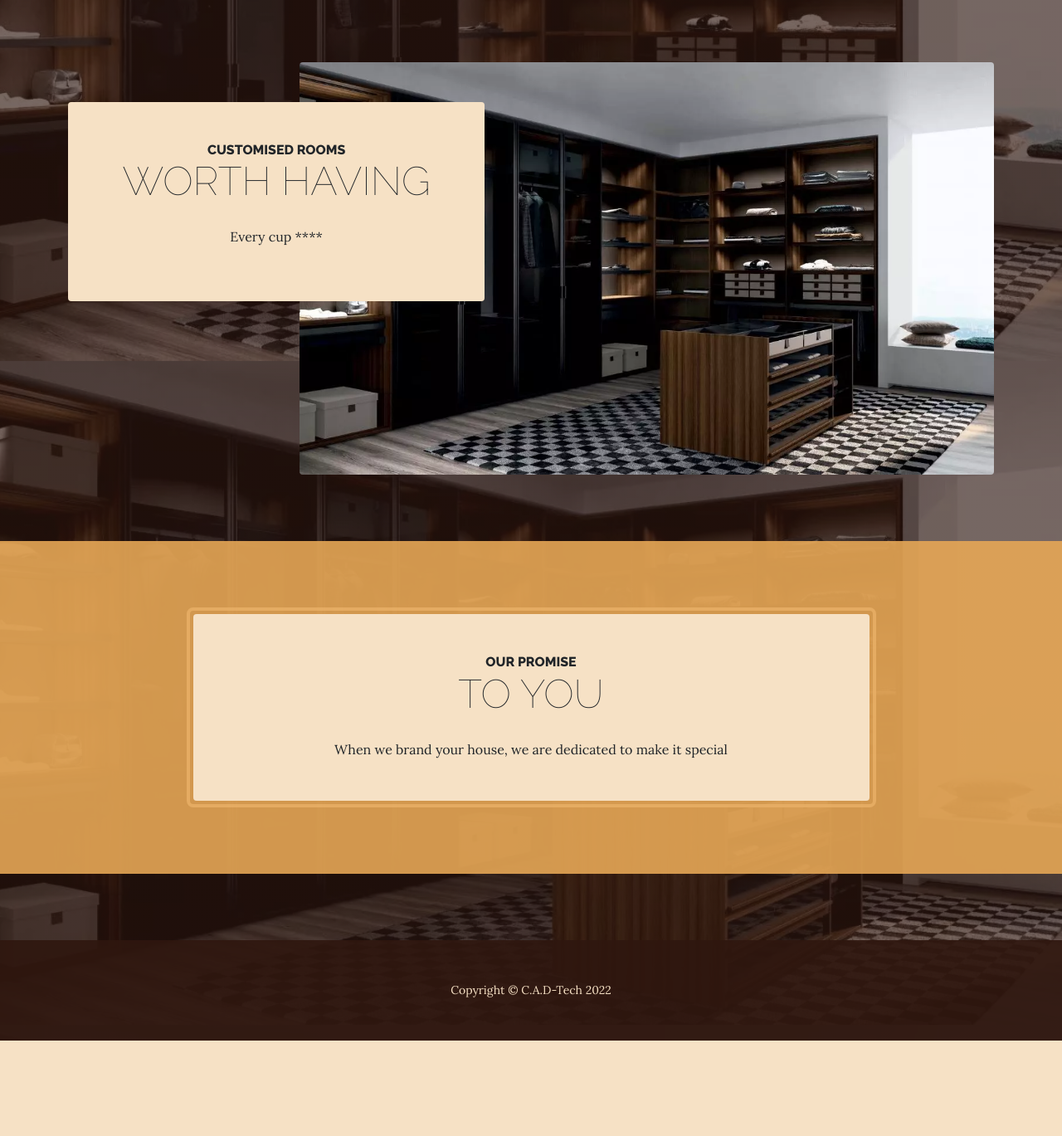
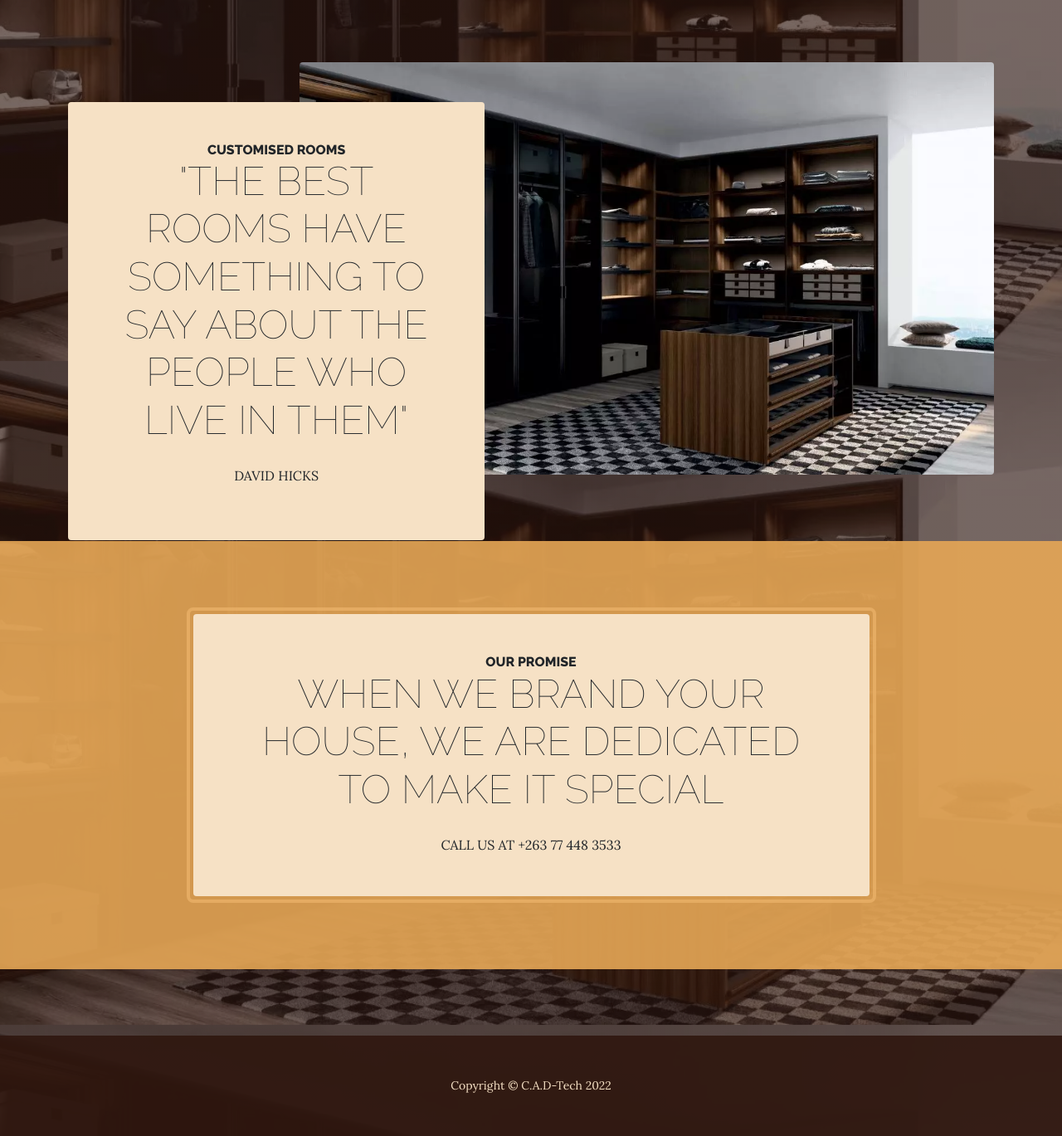
Before and after one commit to Tumbry-10/melusiwebsite, a Django app: page / in a window 1280 px wide. Shown: the part 365-1734 px from the top of the page at 83% size. Before the commit the page ends 1619 px from the top, so only its background shows below. Run offline with Django 4.2, Linux system fonts and the light colour scheme; some libraries are stand-ins or nearby versions.

Commit message:
Procfile Update

```diff
--- a/main/templates/main/about.html
+++ b/main/templates/main/about.html
@@ -87,7 +87,7 @@
         </section>
 
         <footer class="footer text-faded text-center py-5">
-            <div class="container"><p class="m-0 small">Copyright &copy; C.A.D-Tech 2022</p></div>
+            <div class="container"><p class="m-0 small">Copyright &copy; C.A.D-Tech <script type="text/javascript"> document.write(new Date().getFullYear());</script></p></div>
         </footer>
         <!-- Bootstrap core JS-->
         <script src="https://cdn.jsdelivr.net/npm/bootstrap@5.1.3/dist/js/bootstrap.bundle.min.js"></script>
--- a/main/templates/main/index.html
+++ b/main/templates/main/index.html
@@ -43,9 +43,9 @@
                     <div class="intro-text left-0 text-center bg-faded p-5 rounded">
                         <h2 class="section-heading mb-4">
                             <span class="section-heading-upper">CUSTOMISED ROOMS</span>
-                            <span class="section-heading-lower">Worth Having</span>
+                            <span class="section-heading-lower">"The best rooms have something to say about the people who live in them"</span>
                         </h2>
-                        <p class="mb-3">Every cup ****</p>
+                        <p class="mb-3">DAVID HICKS</p>
                         <!--div class="intro-button mx-auto"><a class="btn btn-primary btn-xl" href="#!">Visit Us Today!</a></div-->
                     </div>
                 </div>
@@ -58,16 +58,16 @@
                         <div class="cta-inner bg-faded text-center rounded">
                             <h2 class="section-heading mb-4">
                                 <span class="section-heading-upper">Our Promise</span>
-                                <span class="section-heading-lower">To You</span>
+                                <span class="section-heading-lower">When we brand your house, we are dedicated to make it special</span>
                             </h2>
-                            <p class="mb-0">When we brand your house, we are dedicated to make it special</p>
+                            <p class="mb-0">CALL US AT +263 77 448 3533</p>
                         </div>
                     </div>
                 </div>
             </div>
         </section>
         <footer class="footer text-faded text-center py-5">
-            <div class="container"><p class="m-0 small">Copyright &copy; C.A.D-Tech 2022</p></div>
+            <div class="container"><p class="m-0 small">Copyright &copy; C.A.D-Tech <script type="text/javascript"> document.write(new Date().getFullYear());</script></p></div>
         </footer>
         <!-- Bootstrap core JS-->
         <script src="https://cdn.jsdelivr.net/npm/bootstrap@5.1.3/dist/js/bootstrap.bundle.min.js"></script>
--- a/melusiwebsite/settings.py
+++ b/melusiwebsite/settings.py
@@ -44,6 +44,7 @@ INSTALLED_APPS = [
 
 MIDDLEWARE = [
     'django.middleware.security.SecurityMiddleware',
+    'whitenoise.middleware.WhiteNoiseMiddleware',
     'django.contrib.sessions.middleware.SessionMiddleware',
     'django.middleware.common.CommonMiddleware',
     'django.middleware.csrf.CsrfViewMiddleware',
--- a/melusiwebsite/urls.py
+++ b/melusiwebsite/urls.py
@@ -14,12 +14,16 @@ Including another URLconf
     2. Add a URL to urlpatterns:  path('blog/', include('blog.urls'))
 """
 from django.contrib import admin
-from django.urls import path, include
+from django.urls import path, include, re_path
 from django.conf import settings
 from django.conf.urls.static import static
+
+from django.views.static import serve
 
 urlpatterns = [
     path('admin/', admin.site.urls),
     path('', include('main.urls')),
+    re_path(r'^media/(?P<path>.*)$', serve, {'document_root':    settings.MEDIA_ROOT}),
+    re_path(r'^static/(?P<path>.*)$', serve, {'document_root':settings.STATIC_ROOT}),
 
 ]+ static(settings.MEDIA_URL, document_root = settings.MEDIA_ROOT)
```
Also changed, not shown: main/templates/main/services.html (+4 -4 lines), requirements.txt (added, +293 -0 lines), 1 other file.
